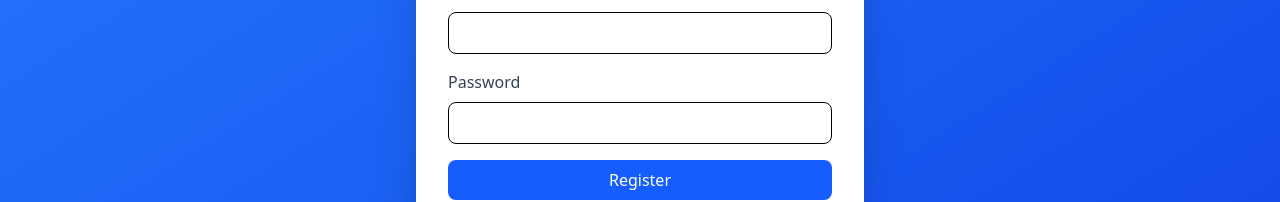
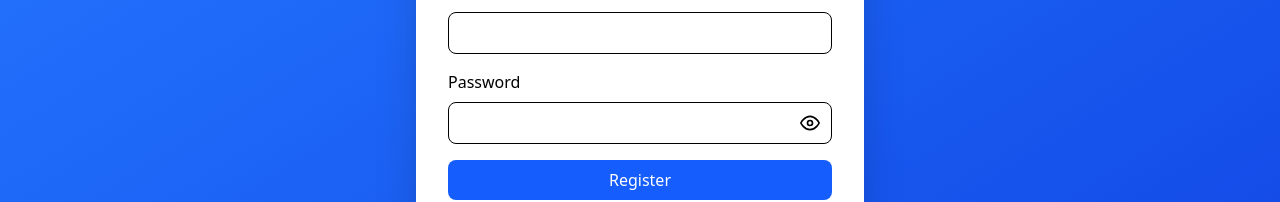
Before and after one commit to Riansyah08/Oracle-Plane-Ticket, a React (Vite) app: page / in a window 1280 px wide. Both pictures are taken after a click on the button "Register". Shown: the part 472-674 px from the top of the page. Built offline with nearby package versions, Linux system fonts and the light colour scheme.

Commit message:
show password Register

```diff
--- a/src/components/LoginPage.jsx
+++ b/src/components/LoginPage.jsx
@@ -159,12 +159,41 @@ function LoginPage({ onLogin }) {
               onChange={v => setFormData({ ...formData, phone_number: v })}
             />
 
-            <Input
-              label="Password"
-              type="password"
-              value={formData.password}
-              onChange={v => setFormData({ ...formData, password: v })}
-            />
+            <label style={{ display: "block", marginBottom: 6 }}>
+              Password
+            </label>
+
+            <div style={{ position: "relative" }}>
+              <Input
+                type={showPassword ? "text" : "password"}
+                value={formData.password}
+                onChange={v => setFormData({ ...formData, password: v })}
+                style={{
+                  paddingRight: "42px",
+                  height: "48px",          // match your input height
+                  boxSizing: "border-box"
+                }}
+              />
+
+              <button
+                type="button"
+                onClick={() => setShowPassword(!showPassword)}
+                style={{
+                  position: "absolute",
+                  right: "12px",
+                  top: "50%",
+                  transform: "translateY(-50%)",
+                  background: "none",
+                  border: "none",
+                  cursor: "pointer",
+                  height: "48px",
+                  display: "flex",
+                  alignItems: "center"
+                }}
+              >
+                {showPassword ? <FiEyeOff size={20} /> : <FiEye size={20} />}
+              </button>
+            </div>
 
             <button
               onClick={handleRegister}
--- a/src/components/Navbar.jsx
+++ b/src/components/Navbar.jsx
@@ -17,7 +17,7 @@ function Navbar({ onNavigate, onLogout }) {
   );
 
   return (
-    <nav className="bg-blue-600 text-white shadow-lg">
+    <nav className="bg-blue-600 text-white shadow-lg ">
       <div className="container mx-auto p-4 flex justify-between items-center">
         {/* Logo */}
         <div
@@ -48,7 +48,7 @@ function Navbar({ onNavigate, onLogout }) {
 
       {/* Mobile dropdown */}
       {open && (
-        <div className="md:hidden bg-blue-600 px-4 pb-4 space-y-2">
+        <div className="md:hidden bg-blue-600 px-4 pb-4 space-y-2 transition-all duration-300 transform hover:-translate-y-1 hover:shadow-xl hover:bg-blue-600">
           <NavButton onClick={() => onNavigate('home')}>Home</NavButton>
           <NavButton onClick={() => onNavigate('purchase')}>Buy Ticket</NavButton>
           <NavButton onClick={() => onNavigate('redeem')}>Redeem</NavButton>
```
